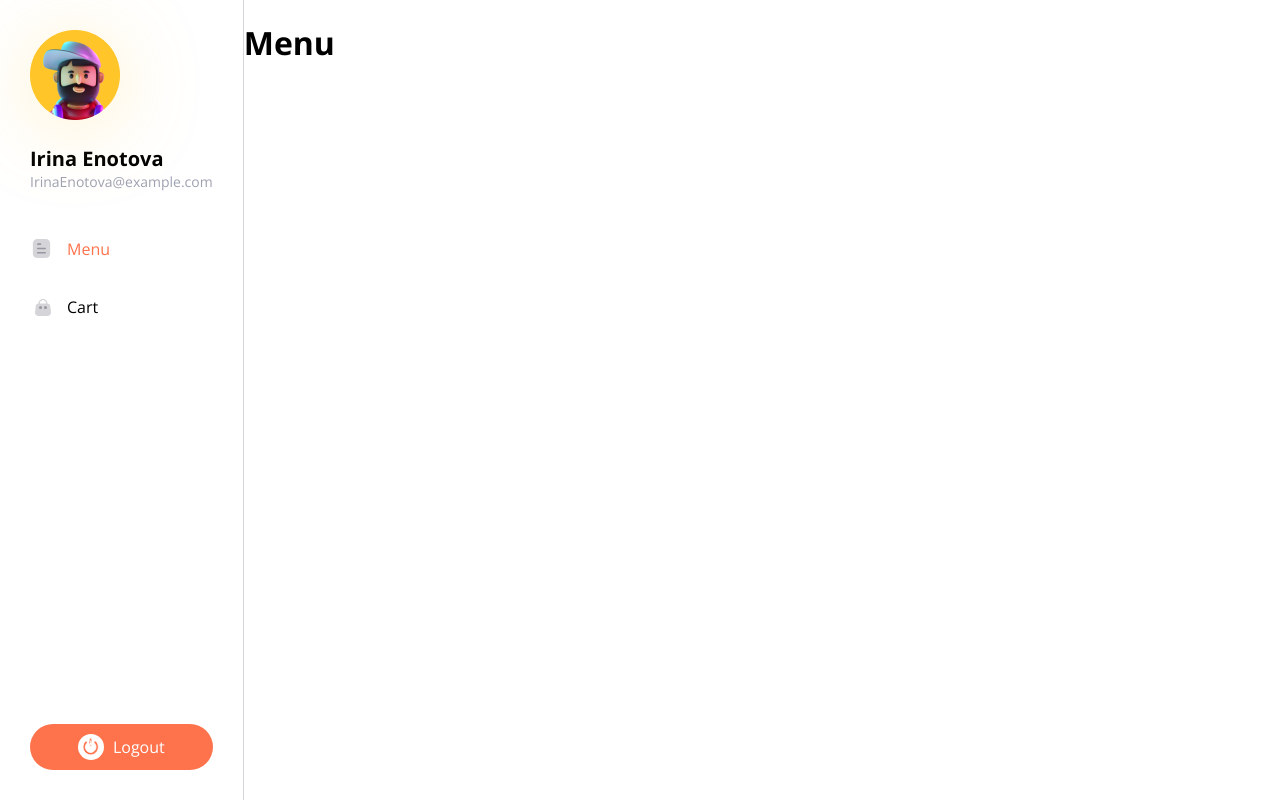
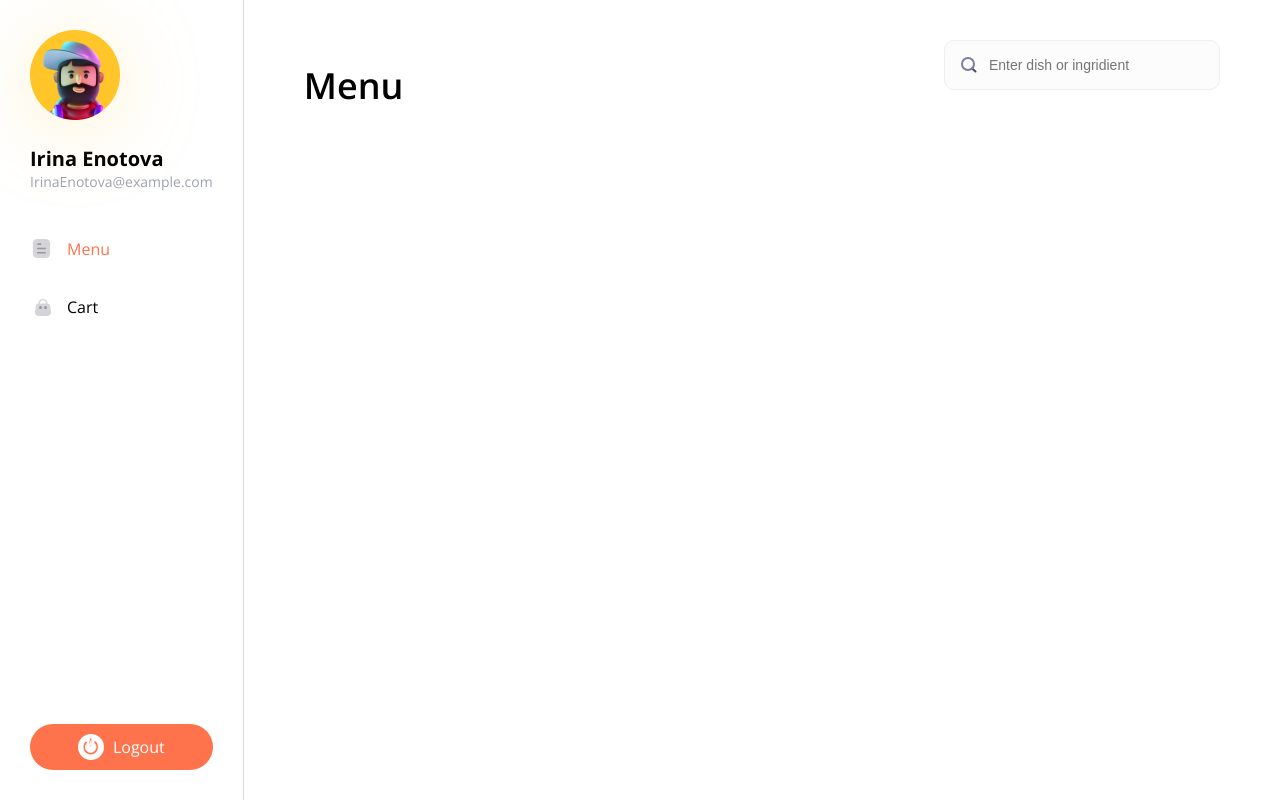
Before and after one commit to IrinaEnotova/pizza-app, a React (Vite) app: page / in a window 1280 px wide. Built offline with nearby package versions, Linux system fonts and the light colour scheme.

Commit message:
feat: add heading and search

```diff
--- /dev/null
+++ b/src/components/Heading/Heading.module.css
@@ -0,0 +1,8 @@
+.h1 {
+  color: var(--text-color);
+  font-size: 36px;
+  font-style: normal;
+  font-weight: 600;
+  line-height: 120%;
+  padding: 0;
+}
--- /dev/null
+++ b/src/components/Heading/Heading.props.ts
@@ -0,0 +1,6 @@
+import { HTMLAttributes, ReactNode } from "react";
+
+export interface HeadingProps extends HTMLAttributes<HTMLHeadingElement> {
+  children: ReactNode;
+  className?: string;
+}
--- /dev/null
+++ b/src/components/Heading/Heading.tsx
@@ -0,0 +1,11 @@
+import styles from "./Heading.module.css";
+import { HeadingProps } from "./Heading.props";
+import classNames from "classnames";
+
+export const Heading = ({ children, className, ...props }: HeadingProps) => {
+  return (
+    <h1 className={classNames(className, styles["h1"])} {...props}>
+      {children}
+    </h1>
+  );
+};
--- /dev/null
+++ b/src/components/Search/Search.module.css
@@ -0,0 +1,22 @@
+.input-wrapper {
+  position: relative;
+}
+
+.search-icon {
+  position: absolute;
+  left: 17px;
+  top: 17px;
+}
+
+.input {
+  font-size: 14px;
+  font-style: normal;
+  font-weight: 400;
+  color: var(--text-color);
+  background-color: #fcfcfd;
+  border: 1px solid #efefef;
+  box-shadow: 15px 20px 45px 0 px rgba(233, 233, 233, 0.25);
+  border-radius: 10px;
+  padding: 16px 30px 16px 44px;
+  min-width: 200px;
+}
--- /dev/null
+++ b/src/components/Search/Search.props.ts
@@ -0,0 +1,5 @@
+import { InputHTMLAttributes } from "react";
+
+export interface SearchProps extends InputHTMLAttributes<HTMLInputElement> {
+  isValid?: boolean;
+}
--- /dev/null
+++ b/src/components/Search/Search.tsx
@@ -0,0 +1,21 @@
+import { forwardRef } from "react";
+import styles from "./Search.module.css";
+import classNames from "classnames";
+import { SearchProps } from "./Search.props";
+
+const Search = forwardRef<HTMLInputElement, SearchProps>(function Input({ className, isValid = true, ...props }, ref) {
+  return (
+    <div className={styles["input-wrapper"]}>
+      <img className={styles["search-icon"]} src="./search.svg" alt="Search" />
+      <input
+        {...props}
+        ref={ref}
+        className={classNames(className, styles["input"], {
+          [styles.invalid]: !isValid,
+        })}
+      />
+    </div>
+  );
+});
+
+export default Search;
--- a/src/layout/Layout/Layout.module.css
+++ b/src/layout/Layout/Layout.module.css
@@ -64,3 +64,8 @@
   justify-content: center;
   gap: 9px;
 }
+
+.content {
+  width: 100%;
+  padding: 40px 60px;
+}
--- a/src/layout/Layout/Layout.tsx
+++ b/src/layout/Layout/Layout.tsx
@@ -1,4 +1,4 @@
-import { Link, Outlet, useLocation } from "react-router-dom";
+import { NavLink, Outlet, useLocation } from "react-router-dom";
 import styles from "./Layout.module.css";
 import Button from "../../components/Button/Button";
 import { useEffect } from "react";
@@ -20,31 +20,35 @@ export const Layout = () => {
           <div className={styles["email"]}>IrinaEnotova@example.com</div>
         </div>
         <div className={styles["menu"]}>
-          <Link
+          <NavLink
             to="/"
-            className={classNames(styles["link"], {
-              [styles.active]: location.pathname === "/",
-            })}
+            className={({ isActive }) =>
+              classNames(styles["link"], {
+                [styles.active]: isActive,
+              })
+            }
           >
             <img src="./menu-icon.svg" alt="Menu icon" />
             Menu
-          </Link>
-          <Link
+          </NavLink>
+          <NavLink
             to="/cart"
-            className={classNames(styles["link"], {
-              [styles.active]: location.pathname === "/cart",
-            })}
+            className={({ isActive }) =>
+              classNames(styles["link"], {
+                [styles.active]: isActive,
+              })
+            }
           >
             <img src="./cart-icon.svg" alt="Cart icon" />
             Cart
-          </Link>
+          </NavLink>
         </div>
         <Button className={styles["logout"]}>
           <img src="./logout.svg" alt="Logout icon" />
           Logout
         </Button>
       </div>
-      <div>
+      <div className={styles.content}>
         <Outlet />
       </div>
     </div>
--- /dev/null
+++ b/src/pages/Menu/Menu.module.css
@@ -0,0 +1,4 @@
+.head {
+  display: flex;
+  justify-content: space-between;
+}
--- a/src/pages/Menu/Menu.tsx
+++ b/src/pages/Menu/Menu.tsx
@@ -1,7 +1,14 @@
+import { Heading } from "../../components/Heading/Heading";
+import Search from "../../components/Search/Search";
+import styles from "./Menu.module.css";
+
 export const Menu = () => {
   return (
     <>
-      <h1>Menu</h1>
+      <div className={styles["head"]}>
+        <Heading>Menu</Heading>
+        <Search placeholder="Enter dish or ingridient" />
+      </div>
     </>
   );
 };
```
Also changed, not shown: src/App.tsx (deleted, +0 -19 lines), public/search.svg (added).
